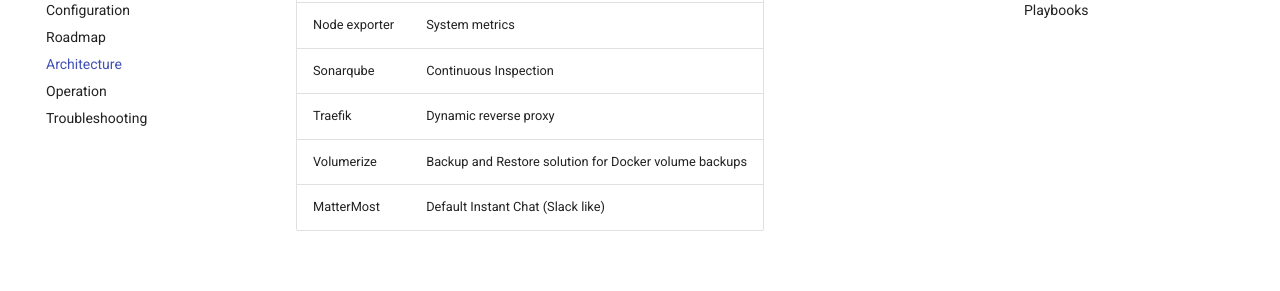
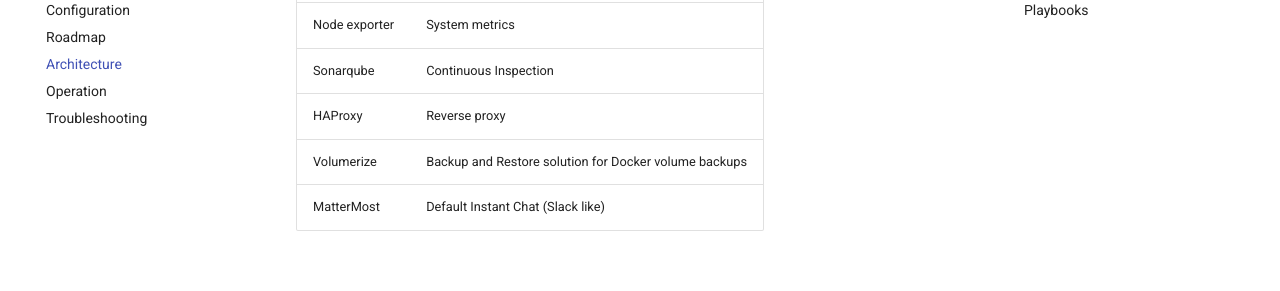
Before and after one commit to actiniumio/allspark, an MkDocs documentation site: the page built from docs/nav/architecture.md, in a window 1280 px wide and 900 px high, scrolled down 531 px. Shown: the part 152-443 px from the top of the window. Built offline with MkDocs 1.6.1 and Material for MkDocs 9.7.7, drawn with Linux system fonts in a browser that asks for light colours; comment, search, counter and statistics services are not loaded.

Commit message:
updated reverse proxy documentation

```diff
--- a/docs/nav/architecture.md
+++ b/docs/nav/architecture.md
@@ -3,22 +3,22 @@
 
 ## Components
 
-| Components    | Usage                                                  |
-| ------------- | ------------------------------------------------------ |
-| Gitlab        | Source code management                                 |
-|               | Continuous integration / delivery                      |
-|               | Work planning                                          |
-|               | Issue tracking                                         |
-| Portainer     | Container management                                   |
-| RocketChat    | Instant chat (Slack like)                              |
-| Grafana       | Monitoring                                             |
-| Prometheus    | Metrics scraping / store                               |
-| CAdvisor      | Container metrics                                      |
-| Node exporter | System metrics                                         |
-| Sonarqube     | Continuous Inspection                                  |
-| Traefik       | Dynamic reverse proxy                                  |
-| Volumerize    | Backup and Restore solution for Docker volume backups  |
-| MatterMost    | Default Instant Chat (Slack like)                      |
+| Components    | Usage                                                 |
+| ------------- | ----------------------------------------------------- |
+| Gitlab        | Source code management                                |
+|               | Continuous integration / delivery                     |
+|               | Work planning                                         |
+|               | Issue tracking                                        |
+| Portainer     | Container management                                  |
+| RocketChat    | Instant chat (Slack like)                             |
+| Grafana       | Monitoring                                            |
+| Prometheus    | Metrics scraping / store                              |
+| CAdvisor      | Container metrics                                     |
+| Node exporter | System metrics                                        |
+| Sonarqube     | Continuous Inspection                                 |
+| HAProxy       | Reverse proxy                                         |
+| Volumerize    | Backup and Restore solution for Docker volume backups |
+| MatterMost    | Default Instant Chat (Slack like)                     |
 
 
 ## OS Compatibility
```
Also changed, not shown: docs/nav/configuration.md (+1 -2 lines).
